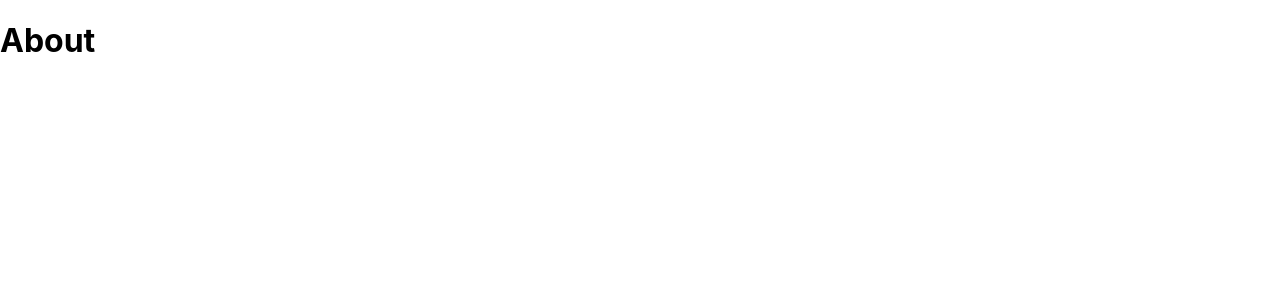
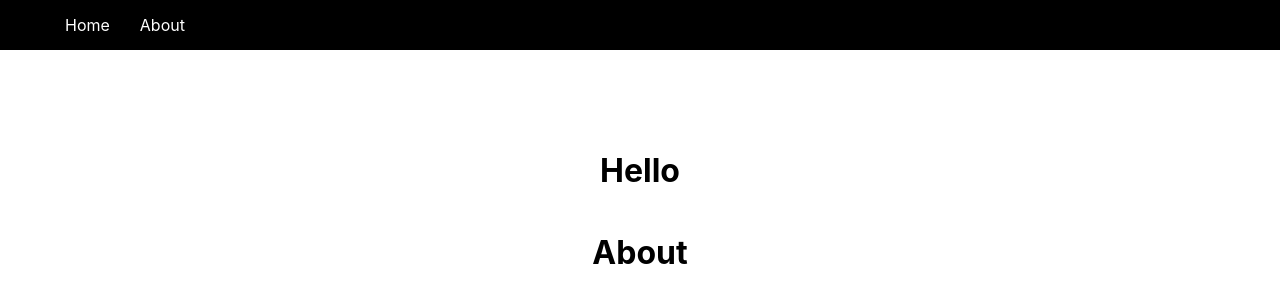
Before and after one commit to carrectly/webpage, a Next.js app: page /about in a window 1280 px wide. Shown: the top 302 px of the page. Built offline with nearby package versions, Linux system fonts and the light colour scheme.

Commit message:
adding navbar

```diff
--- /dev/null
+++ b/components/Header/Header.module.css
@@ -0,0 +1,20 @@
+.nav {
+    height: 50px;
+    padding: 10px;
+    background: #000;
+    color: #fff;
+    display: flex;
+    align-items: center;
+    justify-content: flex-start;
+  }
+
+  .nav ul {
+    display: flex;
+    justify-content: center;
+    align-items: center;
+    list-style: none;
+  }
+
+  .nav ul li a {
+    margin: 5px 15px;
+  }
--- /dev/null
+++ b/components/Header/Header.tsx
@@ -0,0 +1,25 @@
+import React from 'react'
+import Link from 'next/link'
+import navStyles from './Header.module.css'
+
+const Header = () => {
+    return (
+       <nav className={navStyles.nav}>
+           <ul>
+               <li>
+               <Link href='/'>
+                    Home
+               </Link>
+               </li>
+               <li>
+                <Link href='/about'>
+                   About
+                </Link>
+               </li>
+
+           </ul>
+       </nav>
+    )
+}
+
+export default Header
--- a/components/Layout.tsx
+++ b/components/Layout.tsx
@@ -1,20 +1,21 @@
 import React, { FC } from 'react'
+import Header from './Header/Header'
 import styles from '../styles/Layout.module.css'
 
 type children = JSX.Element
 
 
-interface LayoutProps {
-    layout: children
-}
-
-const Layout: FC<LayoutProps> = ({children}): JSX.Element => {
+const Layout: FC = ({children}): JSX.Element => {
     return (
+        <>
+        <Header/>
         <div className={styles.container}>
             <main className={styles.main}>
+                <h1>Hello</h1>
                 {children}
             </main>
         </div>
+        </>
     )
 }
 
--- a/pages/_app.tsx
+++ b/pages/_app.tsx
@@ -1,7 +1,12 @@
 import '../styles/globals.css'
 import type { AppProps } from 'next/app'
+import Layout from '../components/Layout'
 
 function MyApp({ Component, pageProps }: AppProps) {
-  return <Component {...pageProps} />
+  return (
+  <Layout>
+    <Component {...pageProps} />
+  </Layout>
+  )
 }
 export default MyApp
--- a/pages/index.tsx
+++ b/pages/index.tsx
@@ -6,6 +6,9 @@ import styles from '../styles/Home.module.css'
 const Home: NextPage = () => {
   return (
     <div>
+      <Head>
+        <meta name="Carrectly" content="car service, detailing, repair, tinting, washing"/>
+      </Head>
       <h1>
         Welcome to Next.js
       </h1>
--- a/styles/Layout.module.css
+++ b/styles/Layout.module.css
@@ -3,7 +3,7 @@
   padding: 0 0.5rem;
   display: flex;
   flex-direction: column;
-  justify-content: center;
+  justify-content: flex-start;
   align-items: center;
   height: 100vh;
 }
@@ -13,7 +13,7 @@
   flex: 1;
   display: flex;
   flex-direction: column;
-  justify-content: center;
+  justify-content: flex-start;
   align-items: center;
 }
 
```
Also changed, not shown: components/Footer/Footer.tsx (added, +11 -0 lines), pages/bookingForm.tsx (added).
